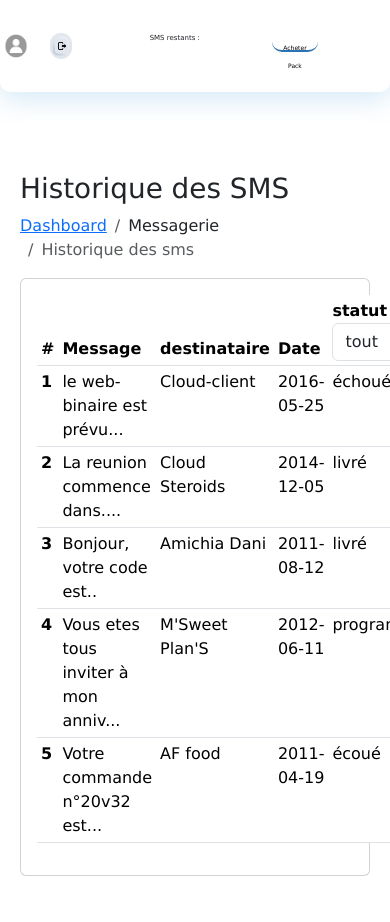
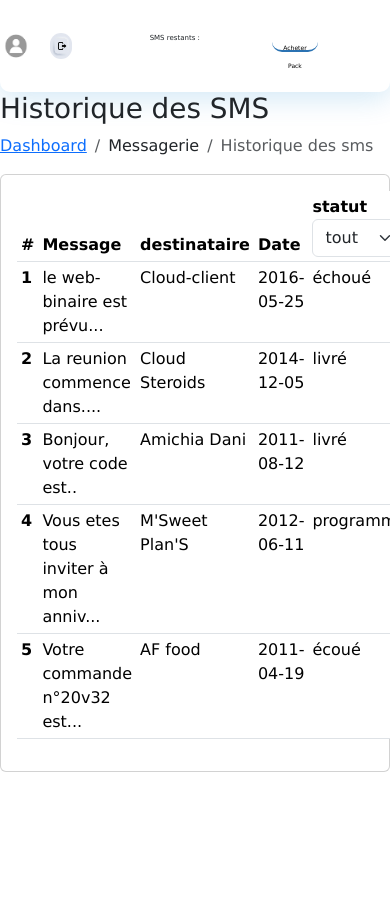
Before and after one commit to cloudsteroids/API_SMS, a PHP site: page /Contenu/sous-contenu/messagerie/story_sms.php in a window 390 px wide. Run offline with PHP 8.4, Linux system fonts and the light colour scheme.

Commit message:
Update home_login.css

```diff
--- a/assets/css/home_login.css
+++ b/assets/css/home_login.css
@@ -37,17 +37,6 @@
     width: 100%;
     height: 85%;
 }
-
-#containn{
-    margin-top: 60px;
-    padding: 20px 30px;
-    transition: all 0.3s;
-  }
-  @media (max-width: 1199px) {
-    #containn {
-      padding: 20px;
-    }
-  }
 
 .logo{
     position: relative;
```
